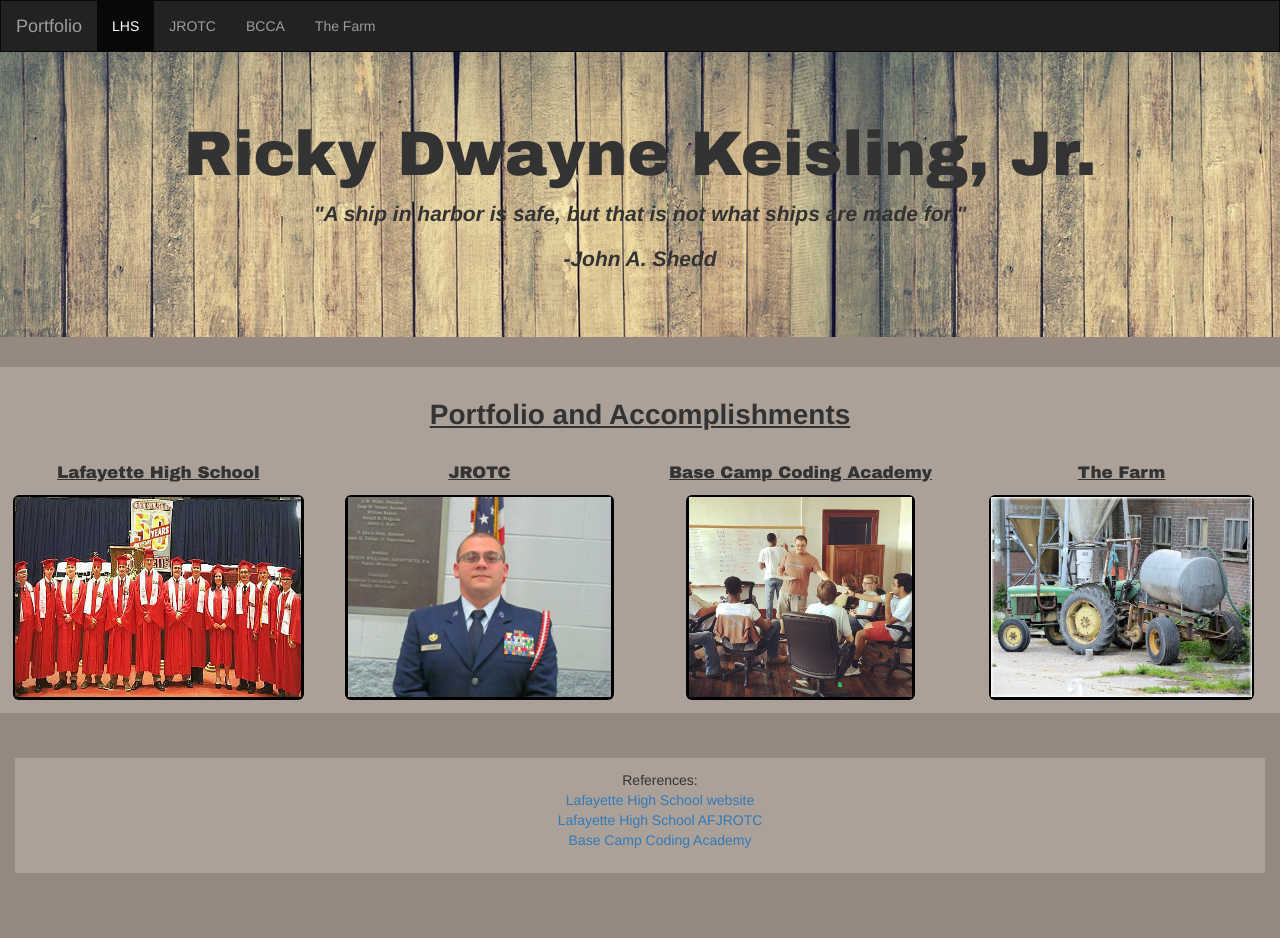
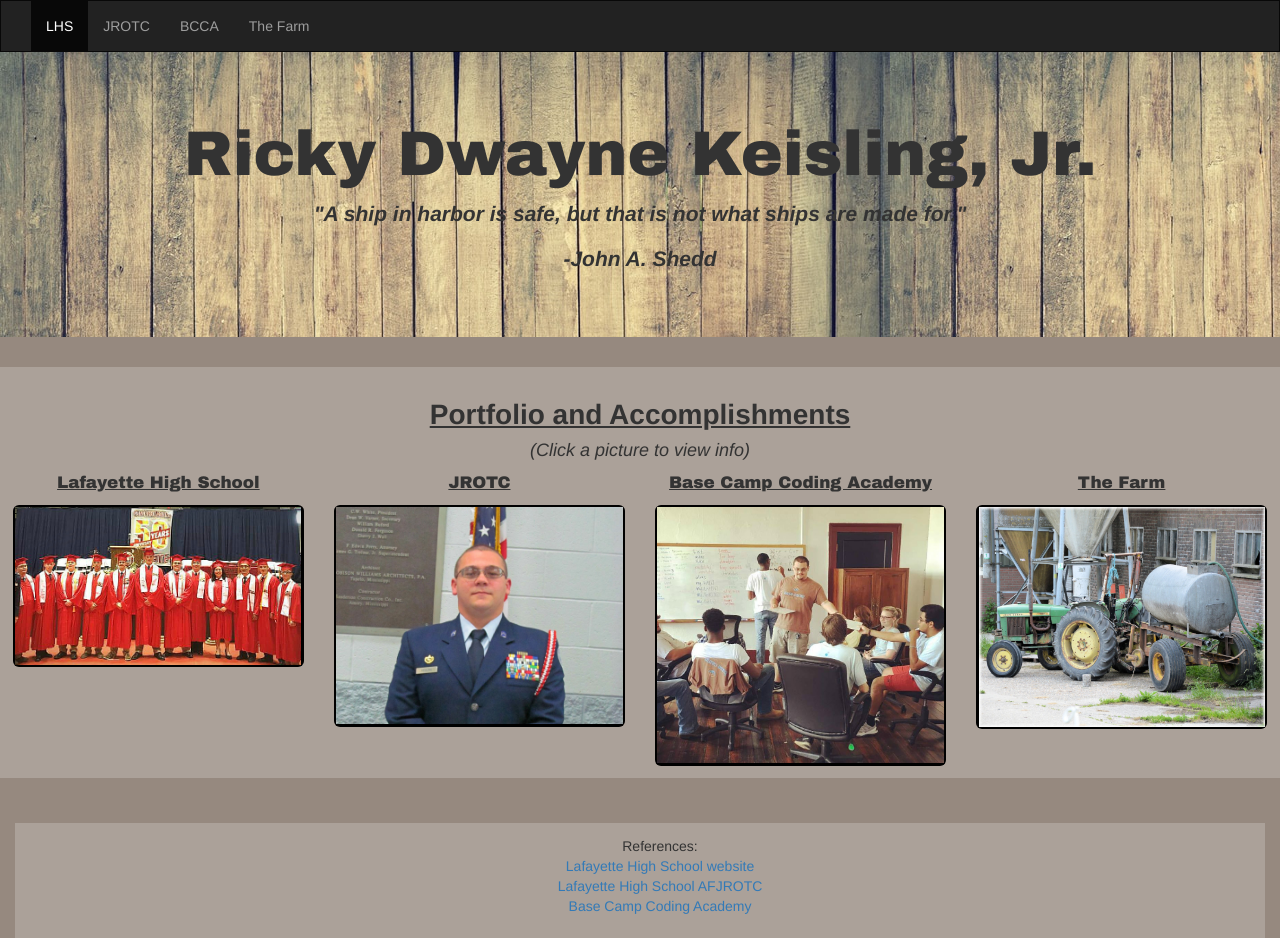
Before and after one commit to rkeisling/portfolio, a plain HTML site: page index.html in a window 1280 px wide. Before the commit the page ends 898 px from the top, so only its background shows below. Drawn offline with nearby package versions, Linux system fonts and the light colour scheme.

Commit message:
Added instructions for clicking on pictures (modals pop up)

```diff
--- a/adjustments.css
+++ b/adjustments.css
@@ -6,8 +6,8 @@
   background-repeat: repeat-x;
 }
 .row img {
-  width: 200px;
-  height: 200px;
+  /*width: 200px;
+  height: 200px;*/
   overflow: hidden;
 }
 .row p {
@@ -39,3 +39,6 @@ footer ul {
   list-style-type: none;
   text-align: center;
 }
+#instruct {
+  font-style: italic;
+}
--- a/index.html
+++ b/index.html
@@ -32,7 +32,6 @@
         <span class="icon-bar"></span>
         <span class="icon-bar"></span>
       </button>
-      <a class="navbar-brand" href="#portfolio">Portfolio</a>
     </div>
     <div class="collapse navbar-collapse" id="myNavbar">
       <ul class="nav navbar-nav">
@@ -59,7 +58,8 @@
 </div>
 
 <div class="container-fluid bg-3 text-center nojumbo" id="portfolio">
-  <h3>Portfolio and Accomplishments</h3><br>
+  <h3>Portfolio and Accomplishments</h3>
+  <h4 id='instruct'>(Click a picture to view info)</h4>
   <div class="row">
     <div class="col-sm-6 col-md-3">
       <p id='lhs'>Lafayette High School</p>
@@ -201,6 +201,7 @@
               <li><a href='https://rkeisling.github.io/browser_sudoku/'>A Halloween themed sudoku webpage</a></li>
             </ul>
           <li>Proficient in Python, Javascript, HTML and CSS</li>
+          <li>Currently learning Elm</li>
           <li><a href='https://www.linkedin.com/in/ricky-keisling-512984125'>My LinkedIn Profile</a></li>
       </div>
       <div class="modal-footer">
```
